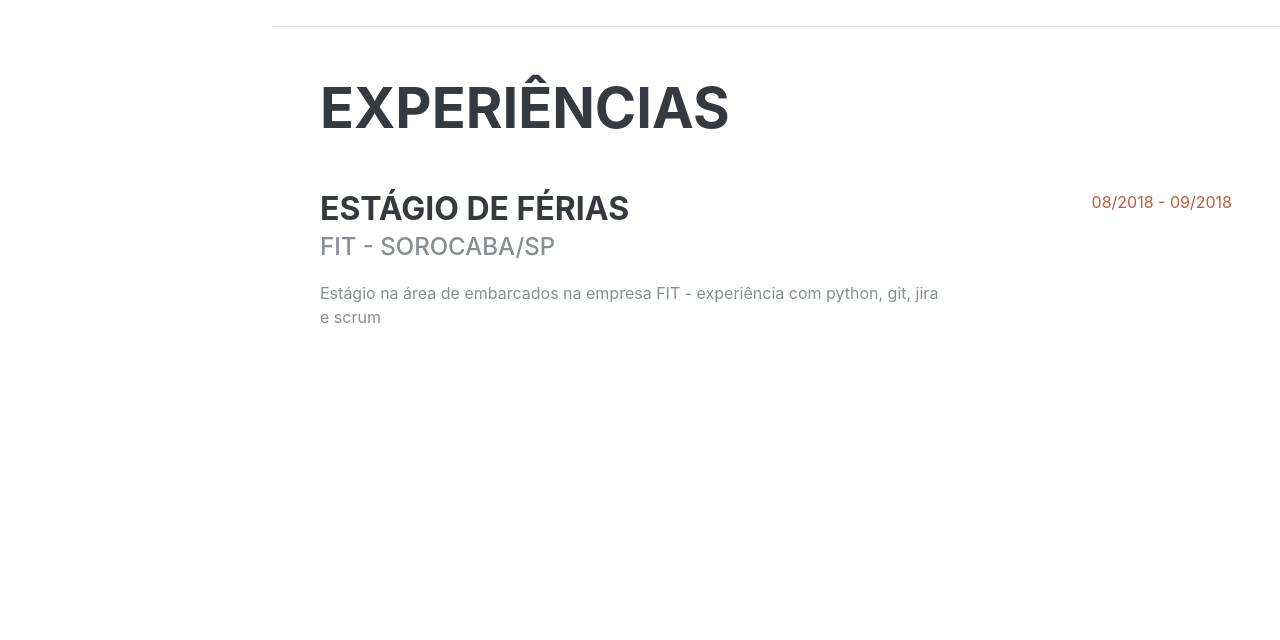
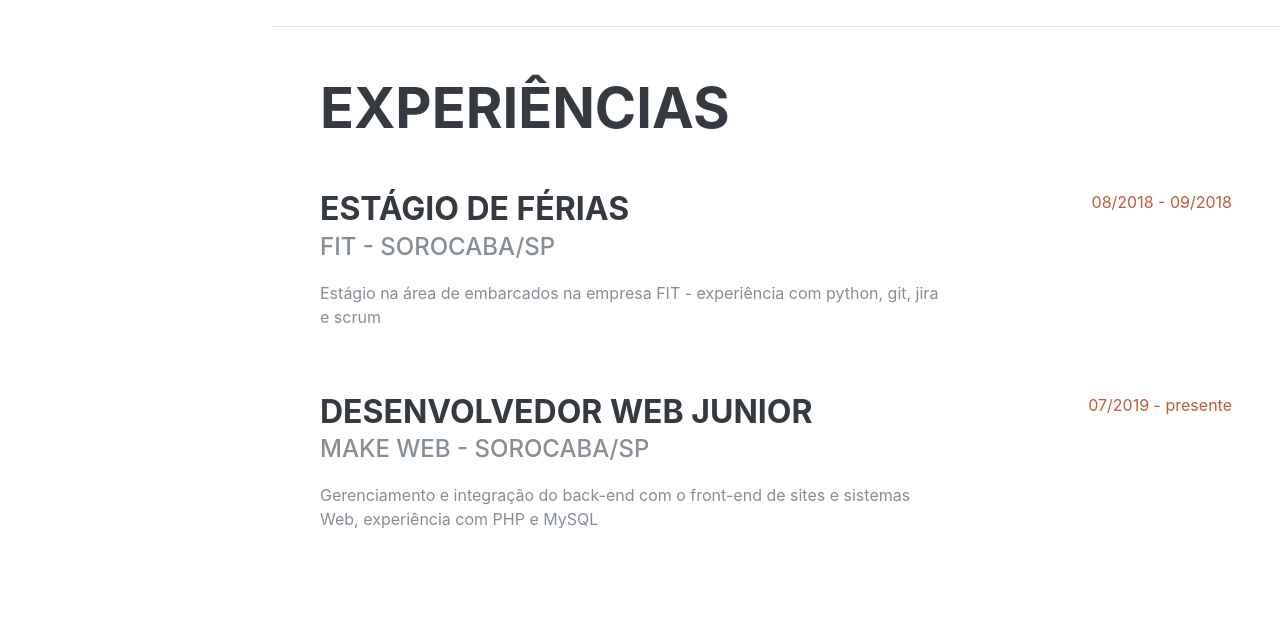
Before and after one commit to gabrielpiovanisantos/gabrielpiovanisantos.github.io, a plain HTML site: page index.html in a window 1280 px wide. Shown: the part 861-1501 px from the top of the page. Drawn offline with nearby package versions, Linux system fonts and the light colour scheme; a web font is replaced by a local one.

Commit message:
atualização da experiência

```diff
--- a/css/resume.css
+++ b/css/resume.css
@@ -156,12 +156,12 @@ section.resume-section {
 }
 
 section.resume-section .resume-item .resume-date {
-  min-width: none;
+  min-width: unset;
 }
 
 @media (min-width: 768px) {
   section.resume-section {
-    min-height: 100vh;
+    /*min-height: 100vh;*/
   }
   section.resume-section .resume-item .resume-date {
     min-width: 18rem;
--- a/index.html
+++ b/index.html
@@ -99,6 +99,17 @@
                     <span class="text-primary">08/2018 - 09/2018</span>
                 </div>
             </div>
+            <div class="resume-item d-flex flex-column flex-md-row justify-content-between mb-5">
+                <div class="resume-content">
+                    <h3 class="mb-0">Desenvolvedor web Junior</h3>
+                    <div class="subheading mb-3">Make Web - Sorocaba/SP</div>
+                    <p>Gerenciamento e integração do back-end com o front-end de sites e sistemas Web, experiência com PHP e MySQL</p>
+                </div>
+                <div class="resume-date text-md-right">
+                    <span class="text-primary">07/2019 - presente</span>
+                </div>
+            </div>
+
 
         </div>
 
@@ -141,7 +152,8 @@
                 <li class="list-inline-item" data-toggle="tooltip" data-placement="top" title="PHP">
                     <i class="fab fa-php"></i>
                 </li>
-                <li class="list-inline-item" data-toggle="tooltip" data-placement="top" title="Framework Laravel de PHP">
+                <li class="list-inline-item" data-toggle="tooltip" data-placement="top"
+                    title="Framework Laravel de PHP">
                     <i class="fab fa-laravel"></i>
                 </li>
                 <li class="list-inline-item" data-toggle="tooltip" data-placement="top" title="GIT">
@@ -194,7 +206,9 @@
 
 <!-- Bootstrap core JavaScript -->
 <script src="vendor/jquery/jquery.min.js"></script>
-<script src="https://cdnjs.cloudflare.com/ajax/libs/popper.js/1.14.7/umd/popper.min.js" integrity="sha384-UO2eT0CpHqdSJQ6hJty5KVphtPhzWj9WO1clHTMGa3JDZwrnQq4sF86dIHNDz0W1" crossorigin="anonymous"></script>
+<script src="https://cdnjs.cloudflare.com/ajax/libs/popper.js/1.14.7/umd/popper.min.js"
+        integrity="sha384-UO2eT0CpHqdSJQ6hJty5KVphtPhzWj9WO1clHTMGa3JDZwrnQq4sF86dIHNDz0W1"
+        crossorigin="anonymous"></script>
 <script src="vendor/bootstrap/js/bootstrap.bundle.min.js"></script>
 
 <!-- Plugin JavaScript -->
```
Also changed, not shown: css/resume.min.css.
